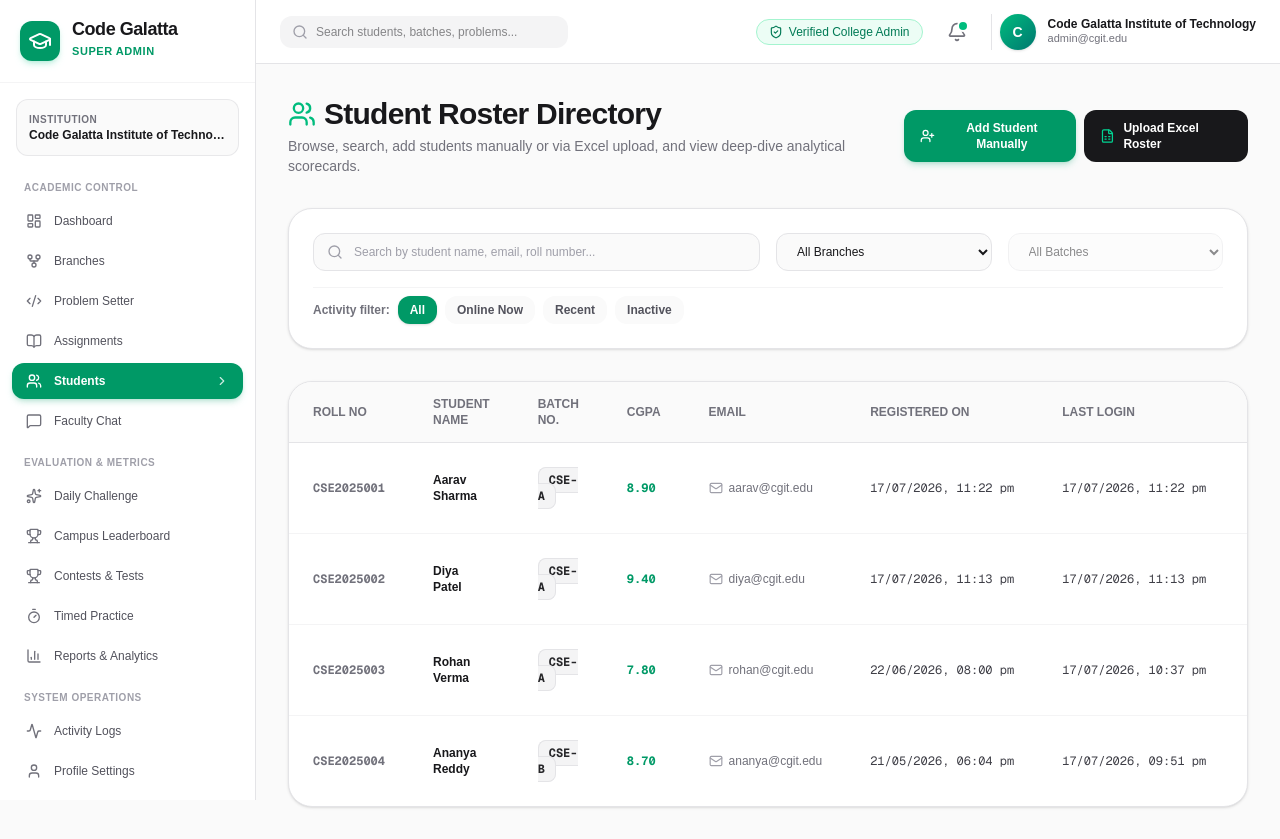
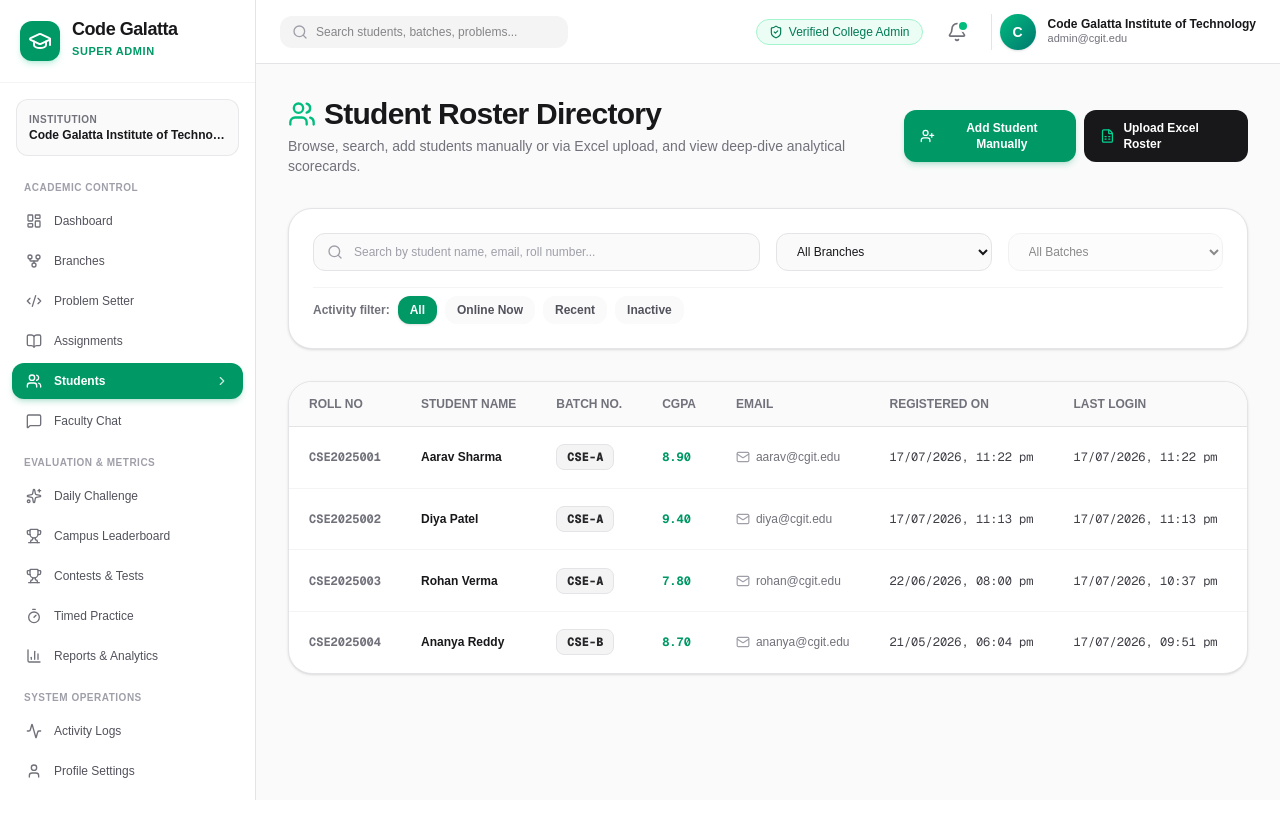
Before and after one commit to eaurapvtltd/CodeGalata-IM, a Next.js app: page /students in a window 1280 px wide. After the commit the page ends 800 px from the top, so only its background shows below. Built offline with nearby package versions, Linux system fonts and the light colour scheme.

Commit message:
Fix table responsiveness on zoom with whitespace-nowrap and horizontal scroll

```diff
--- a/src/app/students/page.tsx
+++ b/src/app/students/page.tsx
@@ -322,22 +322,22 @@
               <p className="text-xs text-zinc-400 mt-1">Try resetting filters or adding a new student.</p>
             </div>
           ) : (
-            <div className="overflow-x-auto">
-              <table className="w-full text-xs text-left">
-                <thead className="bg-zinc-50 dark:bg-zinc-800/60 text-zinc-500 dark:text-zinc-400 uppercase font-semibold border-b border-zinc-200 dark:border-zinc-800">
+            <div className="overflow-x-auto min-w-full">
+            <table className="w-full text-xs text-left whitespace-nowrap min-w-[950px]">
+              <thead className="bg-zinc-50 dark:bg-zinc-800/60 text-zinc-500 dark:text-zinc-400 uppercase font-semibold border-b border-zinc-200 dark:border-zinc-800 whitespace-nowrap">
                 <tr>
-                    <th className="px-6 py-3.5">Roll No</th>
-                    <th className="px-6 py-3.5">Student Name</th>
-                    <th className="px-6 py-3.5">Batch No.</th>
-                    <th className="px-6 py-3.5">CGPA</th>
-                    <th className="px-6 py-3.5">Email</th>
-                    <th className="px-6 py-3.5">Registered On</th>
-                    <th className="px-6 py-3.5">Last Login</th>
-                    <th className="px-6 py-3.5">Student Report</th>
-                    <th className="px-6 py-3.5 text-right">Actions</th>
+                  <th className="px-5 py-3.5 whitespace-nowrap">Roll No</th>
+                  <th className="px-5 py-3.5 whitespace-nowrap">Student Name</th>
+                  <th className="px-5 py-3.5 whitespace-nowrap">Batch No.</th>
+                  <th className="px-5 py-3.5 whitespace-nowrap">CGPA</th>
+                  <th className="px-5 py-3.5 whitespace-nowrap">Email</th>
+                  <th className="px-5 py-3.5 whitespace-nowrap">Registered On</th>
+                  <th className="px-5 py-3.5 whitespace-nowrap">Last Login</th>
+                  <th className="px-5 py-3.5 whitespace-nowrap">Student Report</th>
+                  <th className="px-5 py-3.5 text-right whitespace-nowrap">Actions</th>
                 </tr>
               </thead>
-                <tbody className="divide-y divide-zinc-100 dark:divide-zinc-800/60">
+              <tbody className="divide-y divide-zinc-100 dark:divide-zinc-800/60 whitespace-nowrap">
                 {filteredStudents.map((st) => {
                   const regOn = st.registeredOn || '17/07/2026, 11:22 pm';
                   const loginTime = st.lastLogin || '17/07/2026, 11:22 pm';
@@ -345,43 +345,43 @@
 
                   return (
                     <tr key={st.id} className="hover:bg-zinc-50/80 dark:hover:bg-zinc-800/40 transition-colors group">
-                        <td className="px-6 py-4 font-mono font-bold text-zinc-500 dark:text-zinc-400">
+                      <td className="px-5 py-4 font-mono font-bold text-zinc-500 dark:text-zinc-400 whitespace-nowrap">
                         {st.rollNo || 'ROLL' + st.id.substring(3, 8).toUpperCase()}
                       </td>
-                        <td className="px-6 py-4 font-extrabold text-zinc-900 dark:text-white">
+                      <td className="px-5 py-4 font-extrabold text-zinc-900 dark:text-white whitespace-nowrap">
                         {st.studentName}
                       </td>
-                        <td className="px-6 py-4 font-mono font-bold text-zinc-800 dark:text-zinc-200">
-                          <span className="px-2.5 py-1 rounded-lg bg-zinc-100 dark:bg-zinc-800 border border-zinc-200 dark:border-zinc-700 text-xs">
+                      <td className="px-5 py-4 font-mono font-bold text-zinc-800 dark:text-zinc-200 whitespace-nowrap">
+                        <span className="px-2.5 py-1 rounded-lg bg-zinc-100 dark:bg-zinc-800 border border-zinc-200 dark:border-zinc-700 text-xs font-mono font-extrabold whitespace-nowrap inline-block shrink-0">
                           {displayBatch}
                         </span>
                       </td>
-                        <td className="px-6 py-4 font-mono font-bold text-emerald-600 dark:text-emerald-400">
+                      <td className="px-5 py-4 font-mono font-bold text-emerald-600 dark:text-emerald-400 whitespace-nowrap">
                         {st.cgpa.toFixed(2)}
                       </td>
-                        <td className="px-6 py-4 text-zinc-500">
-                          <span className="flex items-center gap-1.5">
+                      <td className="px-5 py-4 text-zinc-500 whitespace-nowrap">
+                        <div className="flex items-center gap-1.5 whitespace-nowrap">
                           <Mail className="w-3.5 h-3.5 text-zinc-400 shrink-0" />
-                            {st.email}
-                          </span>
+                          <span>{st.email}</span>
+                        </div>
                       </td>
-                        <td className="px-6 py-4 font-mono text-zinc-700 dark:text-zinc-300 text-xs whitespace-nowrap">
+                      <td className="px-5 py-4 font-mono text-zinc-700 dark:text-zinc-300 text-xs whitespace-nowrap">
                         {regOn}
                       </td>
-                        <td className="px-6 py-4 font-mono text-zinc-700 dark:text-zinc-300 text-xs whitespace-nowrap">
+                      <td className="px-5 py-4 font-mono text-zinc-700 dark:text-zinc-300 text-xs whitespace-nowrap">
                         {loginTime}
                       </td>
-                      <td className="px-6 py-4">
+                      <td className="px-5 py-4 whitespace-nowrap">
                         <Link
                           href={`/students/${st.id}`}
-                          className="px-3 py-1.5 rounded-xl bg-emerald-50 dark:bg-emerald-950/60 border border-emerald-200 dark:border-emerald-800 text-emerald-600 dark:text-emerald-400 hover:bg-emerald-600 hover:text-white dark:hover:bg-emerald-500 dark:hover:text-white font-bold text-[11px] transition-all flex items-center gap-1.5 w-fit shadow-2xs group-hover:scale-105"
+                          className="px-3 py-1.5 rounded-xl bg-emerald-50 dark:bg-emerald-950/60 border border-emerald-200 dark:border-emerald-800 text-emerald-600 dark:text-emerald-400 hover:bg-emerald-600 hover:text-white dark:hover:bg-emerald-500 dark:hover:text-white font-bold text-[11px] transition-all flex items-center gap-1.5 w-fit shadow-2xs group-hover:scale-105 whitespace-nowrap shrink-0"
                         >
-                          <BarChart3 className="w-3.5 h-3.5" />
-                          <span>View Full Report</span>
+                          <BarChart3 className="w-3.5 h-3.5 shrink-0" />
+                          <span className="whitespace-nowrap">View Full Report</span>
                         </Link>
                       </td>
-                      <td className="px-6 py-4 text-right">
-                        <div className="flex items-center justify-end gap-1">
+                      <td className="px-5 py-4 text-right whitespace-nowrap">
+                        <div className="flex items-center justify-end gap-1 whitespace-nowrap">
                           <button
                             onClick={() => openEditModal(st)}
                             className="p-1.5 rounded-lg text-zinc-500 hover:text-blue-500 hover:bg-zinc-100 dark:hover:bg-zinc-800 transition-colors"
```
Also changed, not shown: src/components/branches/StudentTable.tsx (+42 -40 lines). Lines whose indentation alone changed are shown as unchanged.
